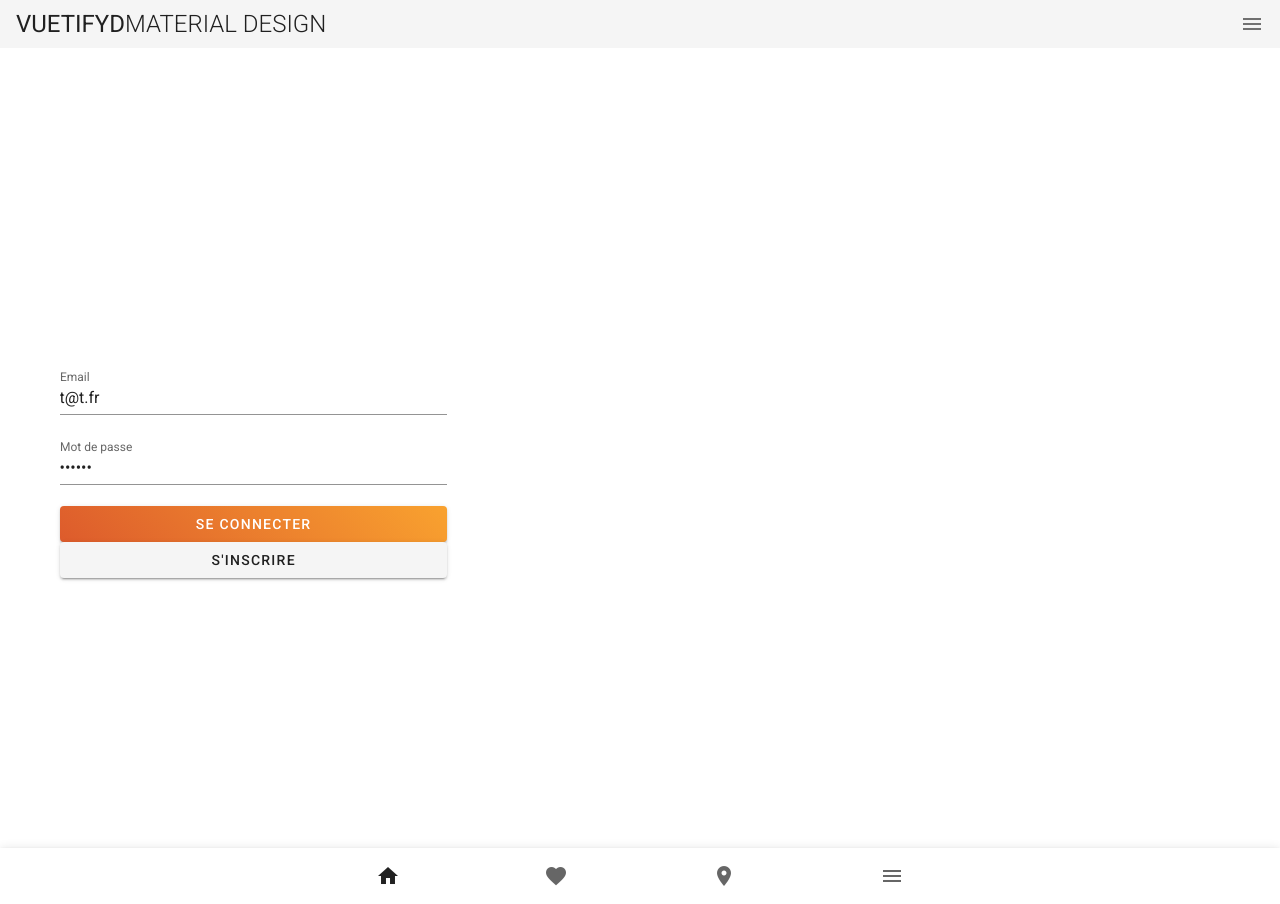
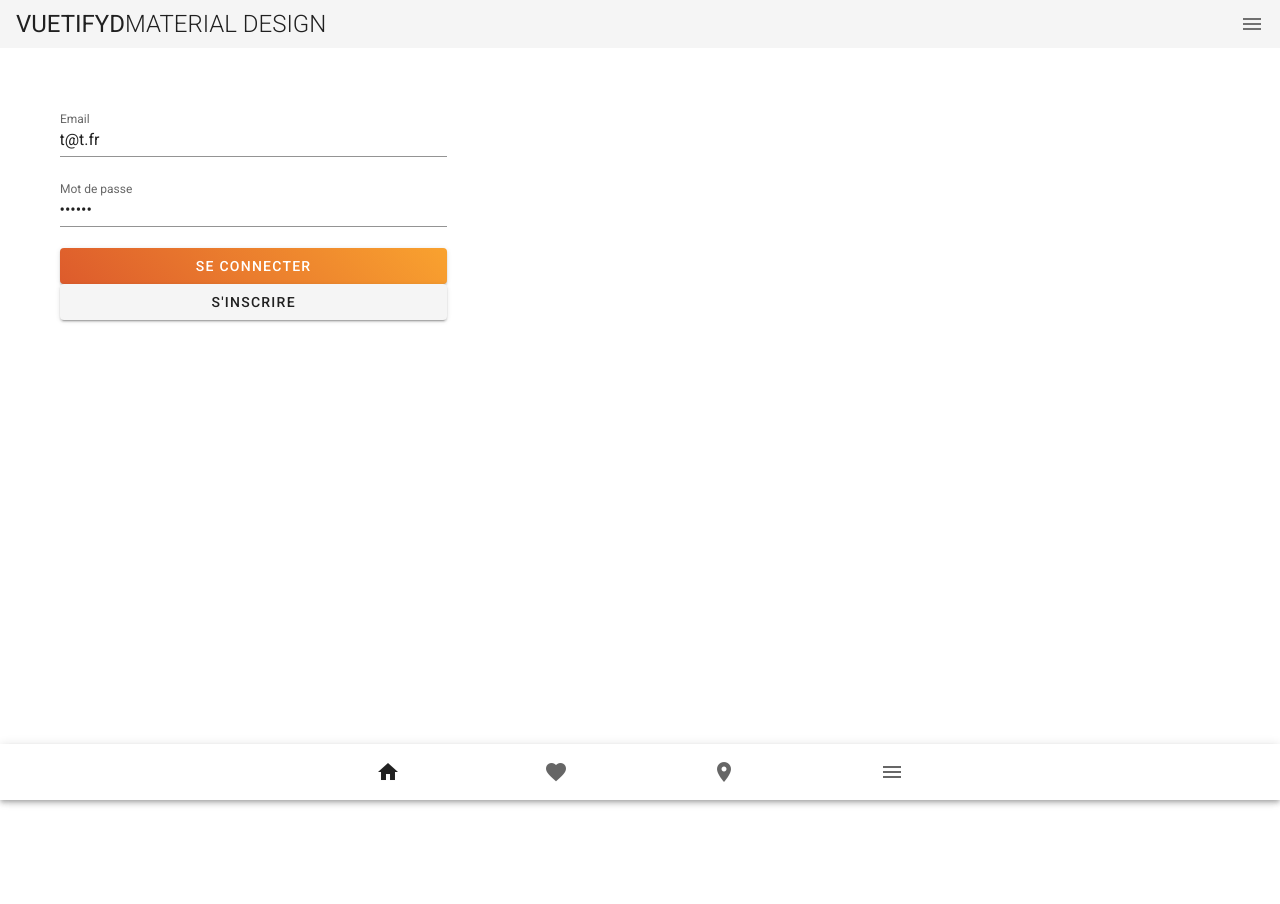
Before and after one commit to clemlemariey/vue-firebase-boilerplate, a Vue app: page /login in a window 1280 px wide. After the commit the page ends 800 px from the top, so only its background shows below. Built offline with nearby package versions, Linux system fonts and the light colour scheme.

Commit message:
suprr v-app

```diff
--- a/src/views/auth/Login.vue
+++ b/src/views/auth/Login.vue
@@ -1,5 +1,4 @@
 <template>
-  <v-app id="inspire">
   <v-content>
     <v-container fill-height>
       <v-layout align-center>
@@ -18,7 +17,6 @@
       </v-layout>
     </v-container>
   </v-content>
-  </v-app>
 </template>
 
 <script>
```
Lines whose indentation alone changed are shown as unchanged.
